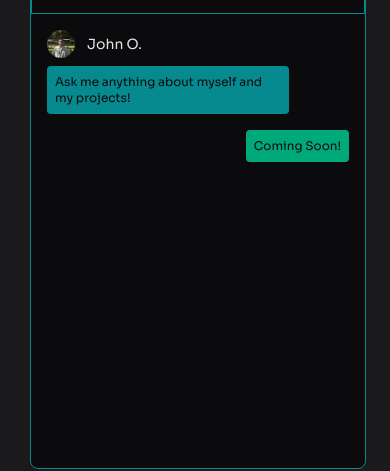
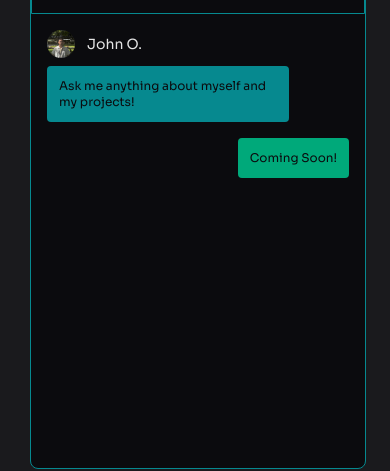
Before and after one commit to ChocoCodes/portfolio, a Next.js app: page /contact in a window 390 px wide. Both pictures are taken after a click on the button 342 px from the left and 788 px from the top of the page. Shown: the part 283-754 px from the top of the page. Built offline with nearby package versions, Linux system fonts and the light colour scheme.

Commit message:
fix: message, contact links padding

```diff
--- a/components/chat/chat-message.tsx
+++ b/components/chat/chat-message.tsx
@@ -32,7 +32,7 @@ export const ChatMessage = ({ sender, message }: ChatMessageProps) => {
             )}
             <div
                 className={clsx(
-                    'max-w-4/5 rounded-sm p-2 text-surface flex flex-col gap-1',
+                    'max-w-4/5 rounded-sm p-3 text-surface flex flex-col gap-1',
                     {
                         'bg-accent': sender === "John O.",
                         'bg-green': sender !== "John O."
--- a/components/contact/contact-link.tsx
+++ b/components/contact/contact-link.tsx
@@ -38,7 +38,7 @@ export const ContactLinks = () => {
     return (
         <StaggerWrapper
             delay={ 0.4 }
-            className="flex flex-col md:flex-row gap-10 md:gap-14 items-start md:justify-center mx-auto"
+            className="flex flex-col md:flex-row gap-6 md:gap-14 items-start md:justify-center mx-auto"
         >
             {SOCIALS.map((social, i) => (
                 <ContactLink
```
